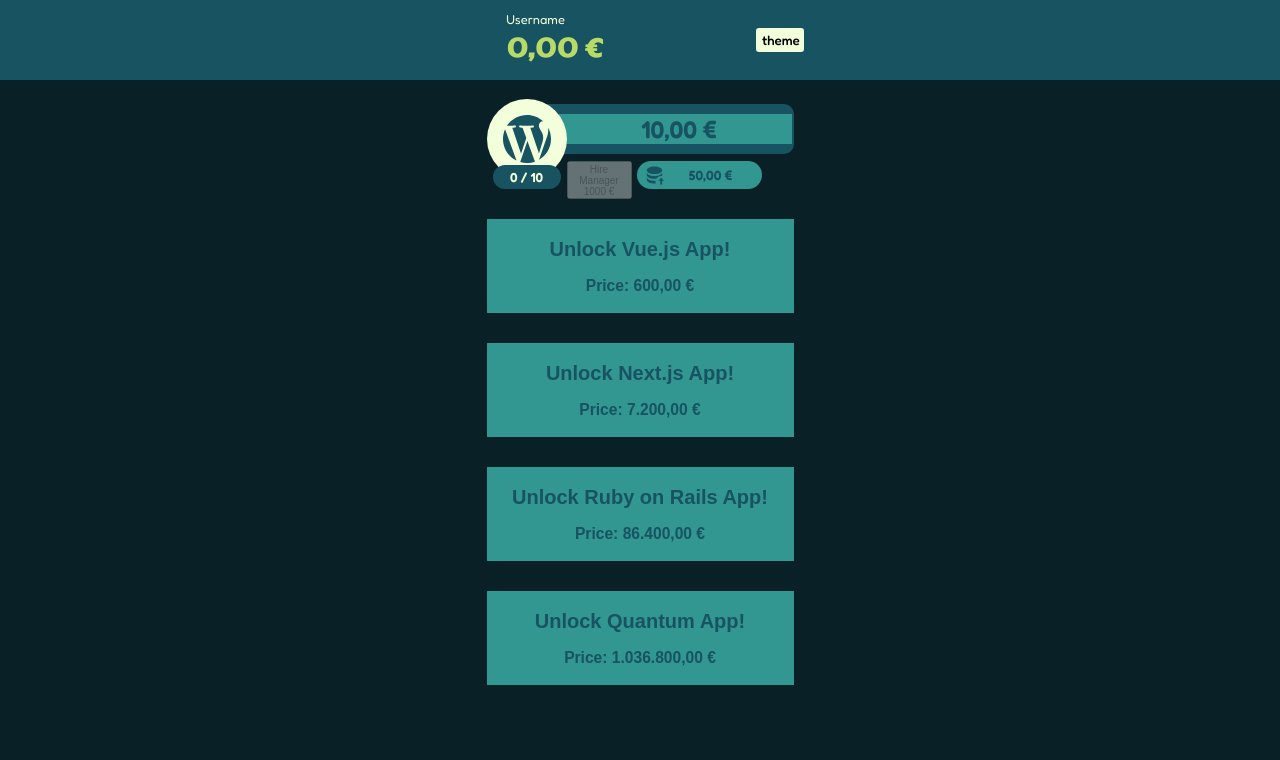
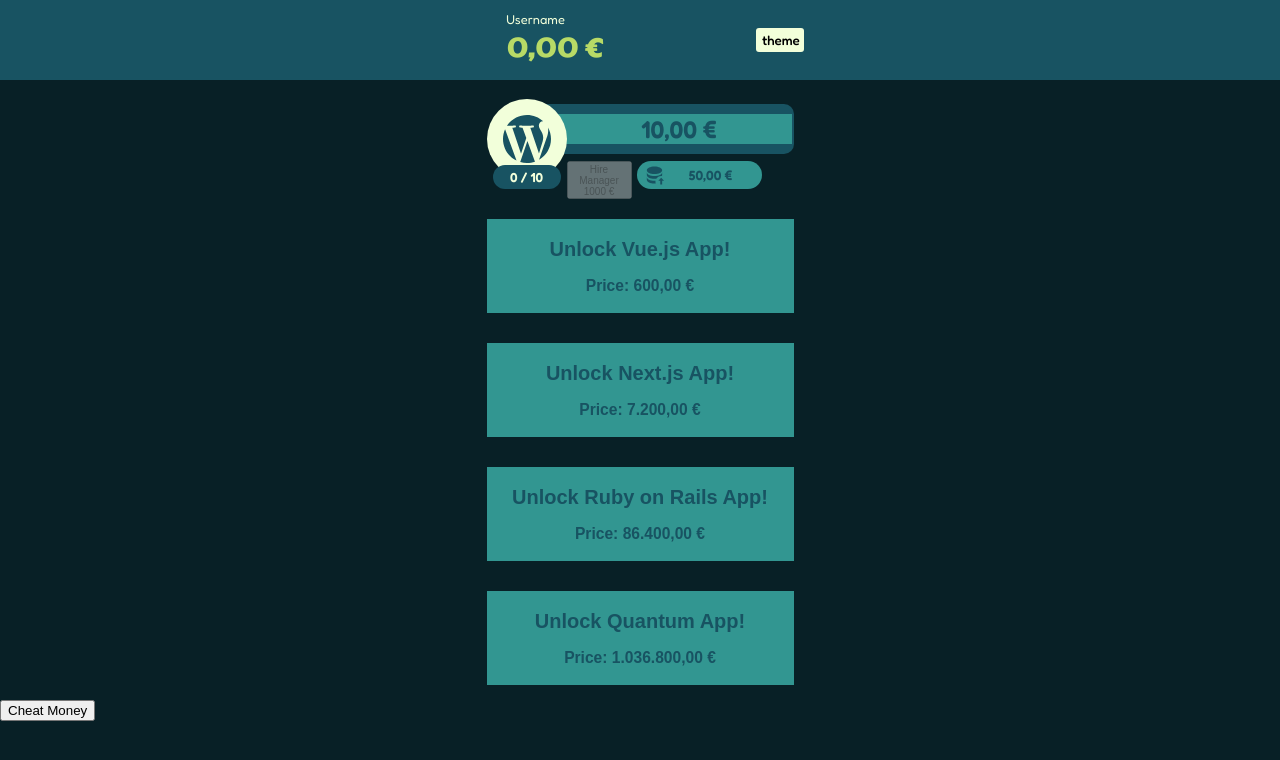
Before and after one commit to Satttoshi/idle-boss, a Next.js app: page / in a window 1280 px wide. Shown: the top 760 px of the page. Built offline with nearby package versions, Linux system fonts and the light colour scheme.

Commit message:
add cheat money button

```diff
--- a/pages/index.js
+++ b/pages/index.js
@@ -1,8 +1,11 @@
 import MoneyDisplay from "~/src/components/MoneyDisplay";
 import Product from "~/src/components/Product";
 import styled from "styled-components";
+import useStore from "~/src/zustand/store";
 
 export default function HomePage() {
+  const { setMoney } = useStore();
+
   return (
     <>
       <MoneyDisplay />
@@ -13,6 +16,7 @@ export default function HomePage() {
         <Product tierId="tier4" />
         <Product tierId="tier5" />
       </StyledMain>
+      <button onClick={() => setMoney(1000000000)}>Cheat Money</button>
     </>
   );
 }
```
Also changed, not shown: src/assets/tier-logos/MetaMask_Fox.svg (added).
